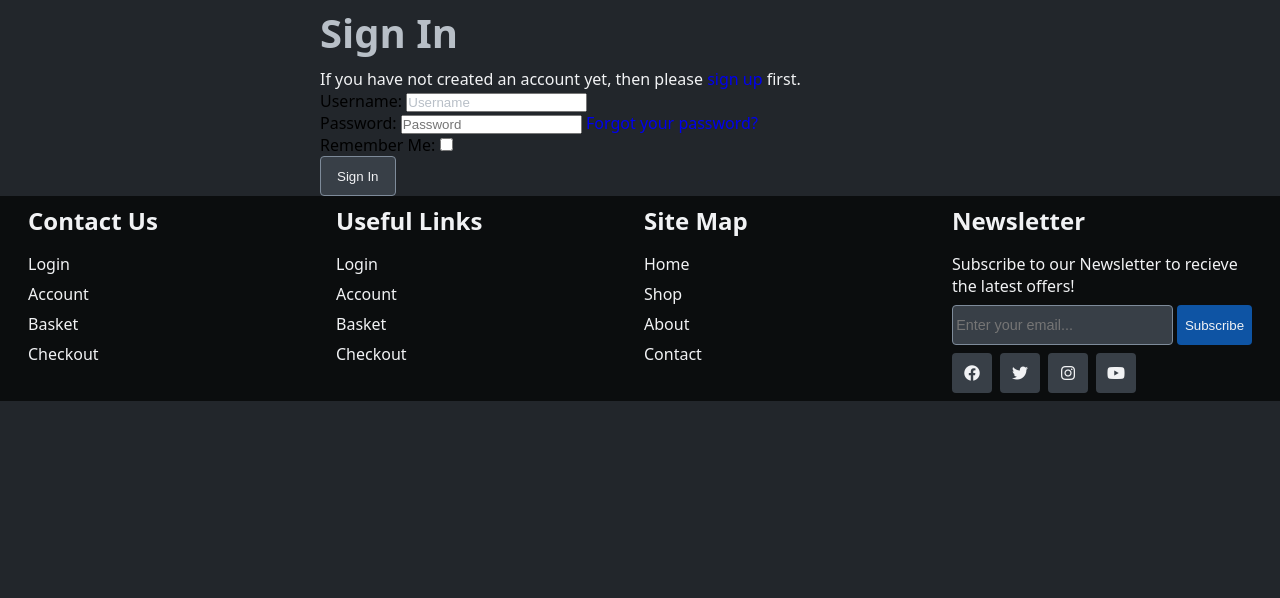
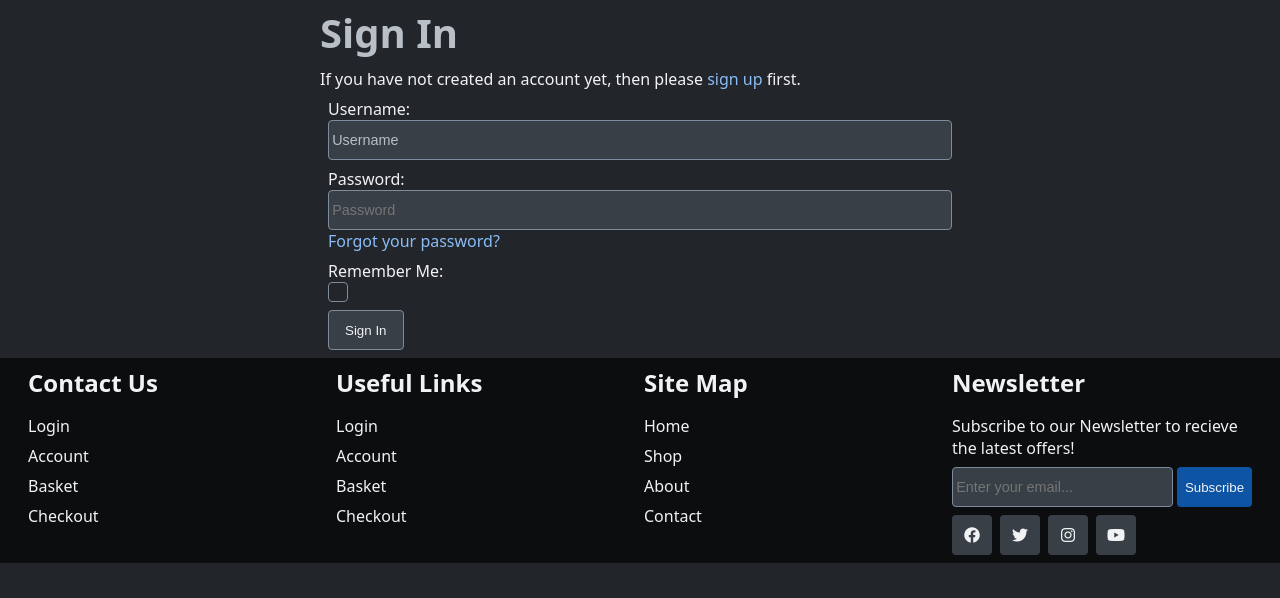
Before and after one commit to Genty83/MyFitness, a Django app: page /accounts/login/ in a window 1280 px wide. Shown: the part 136-734 px from the top of the page. Run offline with Django 5.2, Linux system fonts and the light colour scheme.

Commit message:
Changes to some styling classes

```diff
--- a/static/css/main.css
+++ b/static/css/main.css
@@ -199,6 +201,11 @@ h1, h2, h3, h4, h5, h6 {
 
 a {
   text-decoration: none;
+  color: var(--primary-clr-3);
+  transition: all 0.4s ease-out;
+}
+a:hover {
+  color: var(--primary-clr-2);
 }
 
 li {
@@ -1093,6 +1128,73 @@ blockquote {
 
 
 /******************************************************************************
+* Allauth styling
+----------------
+* Contains the styles for the allauth templates
+******************************************************************************/
+.my-form {
+  padding: 0.5rem;
+  display: grid;
+  gap: 0.5rem;
+  color: var(--dark-clr-10);
+}
+.my-form input[type=text],
+.my-form input[type=password],
+.my-form input[type=email] {
+  padding: 0.5rem;
+  min-height: 40px;
+  max-height: 120px;
+  border: 1px solid var(--dark-clr-6);
+  background-color: var(--dark-clr-3);
+  transition: all 0.4s ease-out;
+  padding-left: 0.2rem;
+  outline: none;
+  font-size: 0.9rem;
+  width: 100%;
+  border-radius: 0.25rem;
+  color: var(--dark-clr-10);
+}
+.my-form input[type=text]:focus,
+.my-form input[type=password]:focus,
+.my-form input[type=email]:focus {
+  box-shadow: 0px 0px 6px 2px var(--primary-clr-2);
+  background-color: var(--dark-clr-3);
+}
+
+.my-form input[type=checkbox] {
+  position: relative;
+  height: 20px;
+  width: 20px;
+  border-radius: 0.25rem;
+  border: 1px solid var(--dark-clr-6);
+  display: flex;
+  align-items: center;
+  gap: 0.5rem;
+  appearance: none;
+}
+
+/* Custom checkmark */
+.my-form input[type=checkbox]::after {
+  content: "\f00c";
+  font-family: "Font Awesome 5 Free";
+  font-weight: 900;
+  font-size: 0.7rem;
+  color: var(--dark-clr-10);
+  display: none;
+}
+.my-form input[type=checkbox]:checked::after {
+  display: block;
+  position: absolute;
+  top: 0;
+  left: 0;
+  transform: translate(36%, 36%);
+  background-color: transparent;
+}
+.my-form input[type=checkbox]:checked {
+  box-shadow: 0px 0px 5px 3px var(--primary-clr-3);
+}
+
+/******************************************************************************
 * Container Queries
 --------------------
 * Contains the styles for the container queries.
```
Also changed, not shown: other parts of static/css/main.css (+34 -1 lines).
